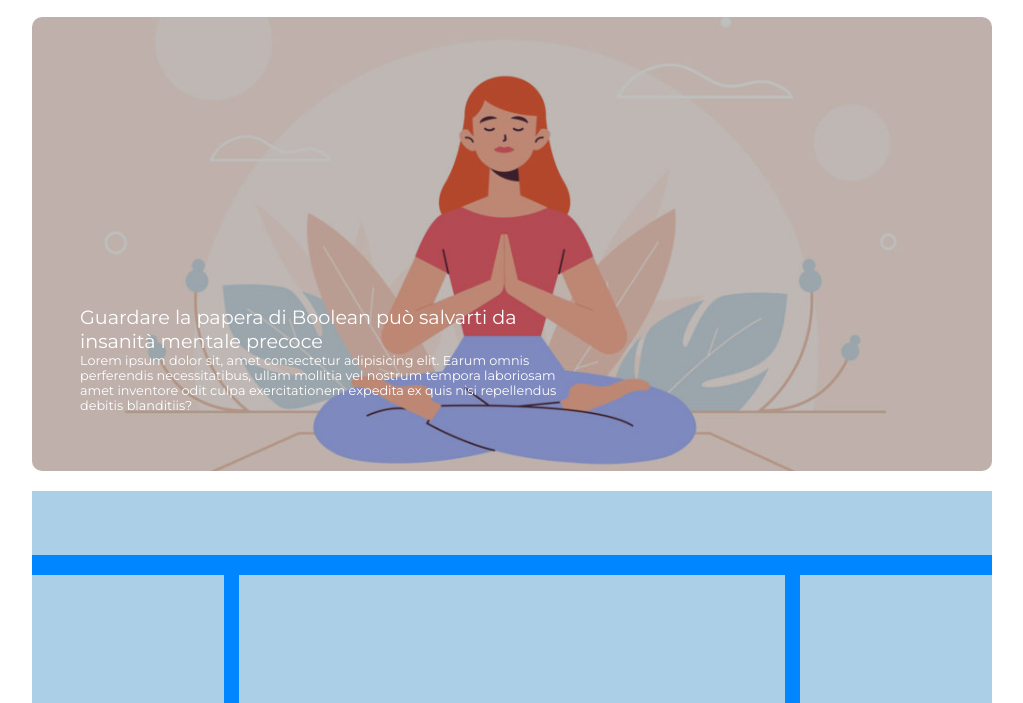
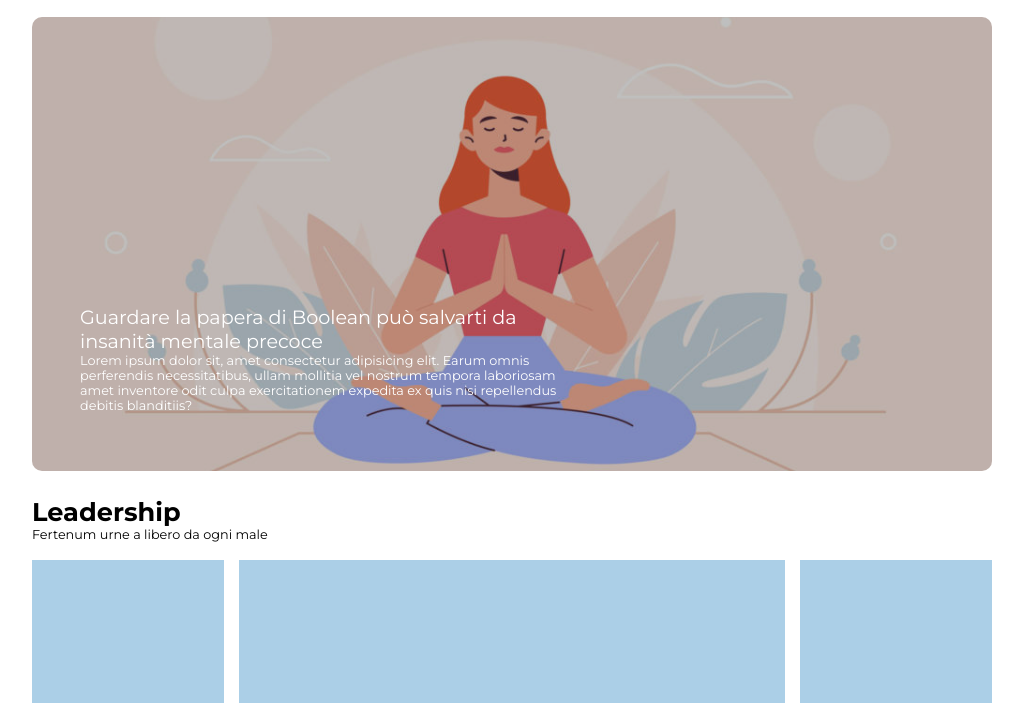
Before and after one commit to Gozzissimo/htmlcss-wp, a plain HTML site: page index.html in a window 1280 px wide. Shown: the part 97-800 px from the top of the page, without its empty margins (88-1111 px from the left). Drawn offline with Linux system fonts and the light colour scheme.

Commit message:
Aggiunto content header

```diff
--- a/css/style.css
+++ b/css/style.css
@@ -57,7 +57,7 @@ header {
 
 /* jumbotron */
 .jumbo-tron {
-    margin-bottom: 20px;
+    margin-bottom: 2em;
     background-image: url(../img/banner.jpg);
     color: white;
     background-size: cover;
@@ -85,14 +85,15 @@ header {
 }
 
 .main-content {
-    background-color: #0086FF;
     margin-bottom: 20px;
 }
 
 .main .content-header {
     height: 5em;
-    margin-bottom: 20px;
-    background-color: #ABCFE7
+}
+
+.content-header h1 {
+    font-size: 2em;
 }
 
 .main .main-content-main {
--- a/index.html
+++ b/index.html
@@ -50,7 +50,10 @@
             <section class="main-content">
 
                 <!-- content header -->
-                <div class="content-header"></div>
+                <div class="content-header">
+                    <h1>Leadership</h1>
+                    <p>Fertenum urne a libero da ogni male </p>
+                </div>
                 <!-- content header -->
 
                 <!-- columns start -->
```
